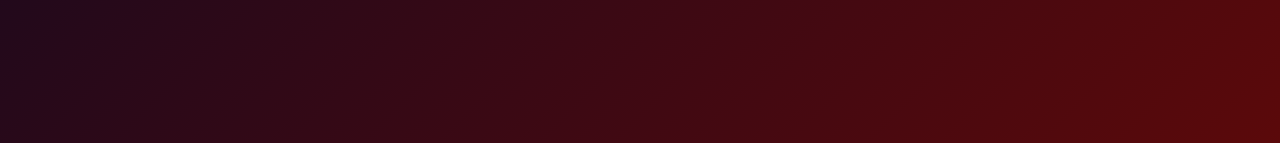
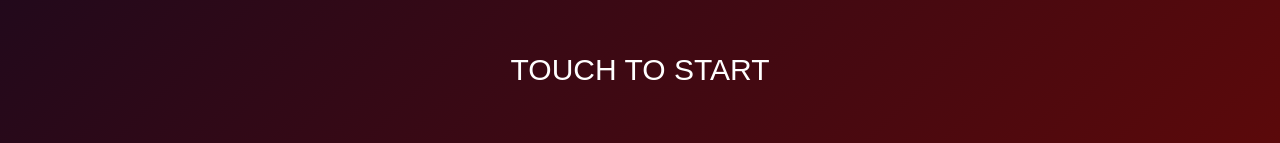
Before and after one commit to KevinWillyan456/pw-music-game, a plain HTML site: page index.html in a window 1280 px wide. Shown: the part 553-696 px from the top of the page. Drawn offline with Linux system fonts and the light colour scheme; a web font is replaced by a local one.

Commit message:
feat: adição de mensagem no container home

```diff
--- a/css/index.css
+++ b/css/index.css
@@ -539,6 +539,22 @@ body::-webkit-scrollbar-thumb {
     100% {
         opacity: 0;
         transform: translateX(-100%);
+    }
+}
+.container-home .container-home-touch {
+    animation: animation-container-home-touch 1s steps(10) alternate infinite;
+    position: absolute;
+    bottom: 20%;
+    color: white;
+    font-size: 30px;
+    text-transform: uppercase;
+}
+@keyframes animation-container-home-touch {
+    0% {
+        opacity: 0;
+    }
+    100% {
+        opacity: 1;
     }
 }
 .main-container .container-home .logo {
--- a/index.html
+++ b/index.html
@@ -28,6 +28,7 @@
                         alt="Logo Pw Music"
                     />
                 </button>
+                <div class="container-home-touch">Touch to start</div>
             </section>
 
             <section class="container-songs">
```
